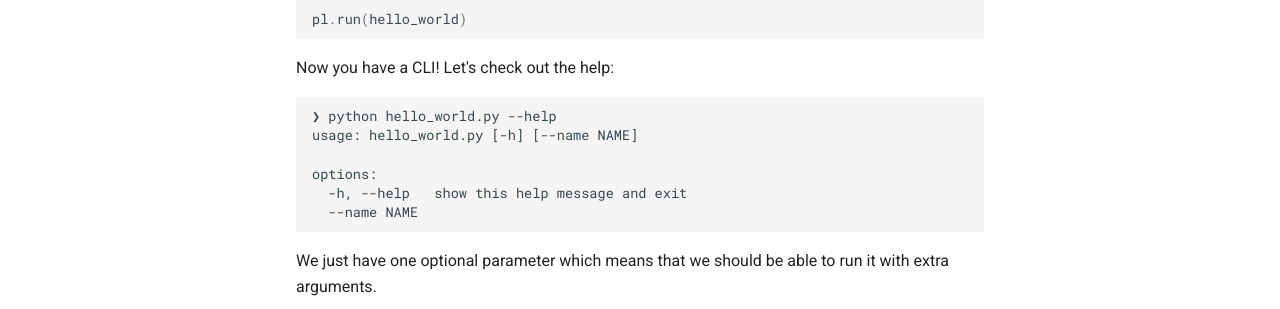
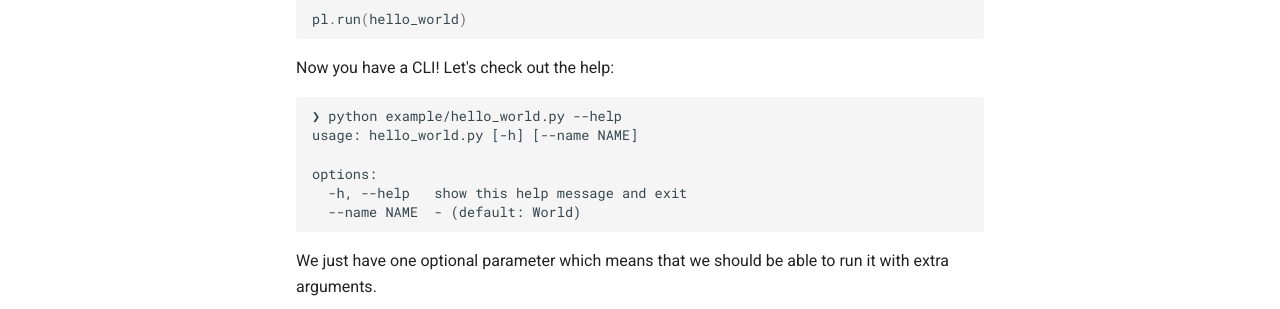
Before and after one commit to GCBallesteros/platitudes, an MkDocs documentation site: the page built from docs/index.md, in a window 1280 px wide and 1295 px high. Shown: the part 627-936 px from the top of the window. Built offline with MkDocs 1.6.1 and Material for MkDocs 9.7.7, drawn with Linux system fonts in a browser that asks for light colours; comment, search, counter and statistics services are not loaded.

Commit message:
feat: Run also has defaults on the help

````diff
--- a/docs/index.md
+++ b/docs/index.md
@@ -25,12 +25,12 @@ pl.run(hello_world)
 Now you have a CLI! Let's check out the help:
 
 ```
-❯ python hello_world.py --help
+❯ python example/hello_world.py --help
 usage: hello_world.py [-h] [--name NAME]
 
 options:
   -h, --help   show this help message and exit
-  --name NAME
+  --name NAME  - (default: World)
 ```
 
 We just have one optional parameter which means that we should be able to run
--- a/platitudes/__init__.py
+++ b/platitudes/__init__.py
@@ -249,7 +249,10 @@ class Platitudes:
 
 def run(main: Callable, arguments: list[str] | None = None) -> None:
     """Create a CLI program out of a single function."""
-    cmd_parser = argparse.ArgumentParser(description=inspect.getdoc(main))
+    cmd_parser = argparse.ArgumentParser(
+        description=inspect.getdoc(main),
+        formatter_class=argparse.ArgumentDefaultsHelpFormatter,
+    )
     cmd_parser = _create_parser(main, cmd_parser)
 
     if arguments is None:
````
